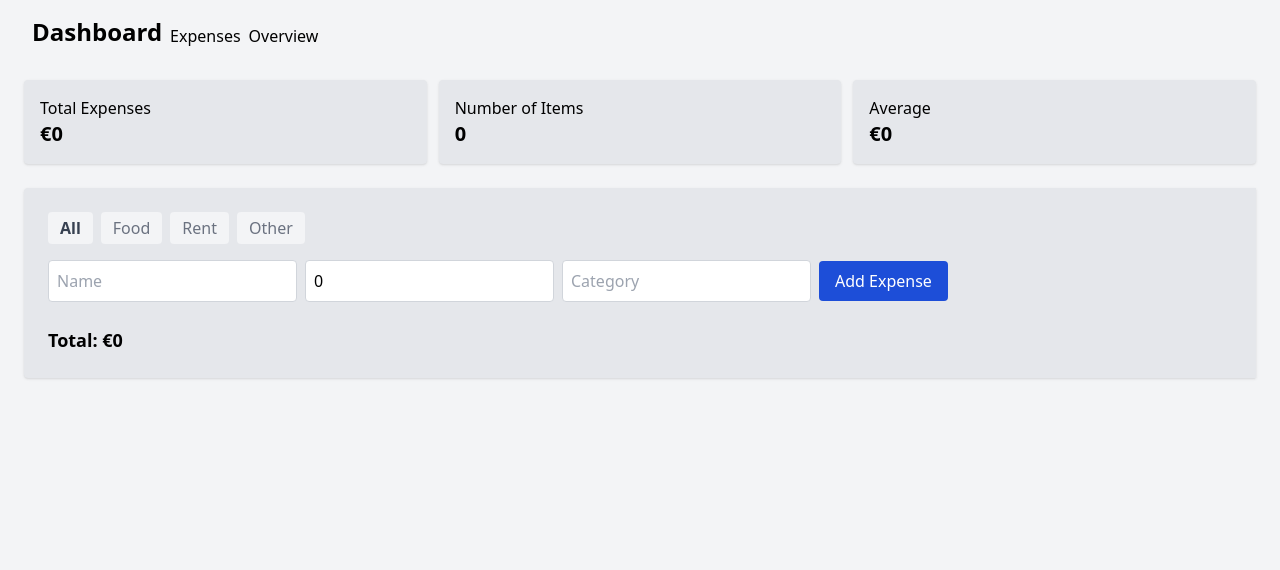
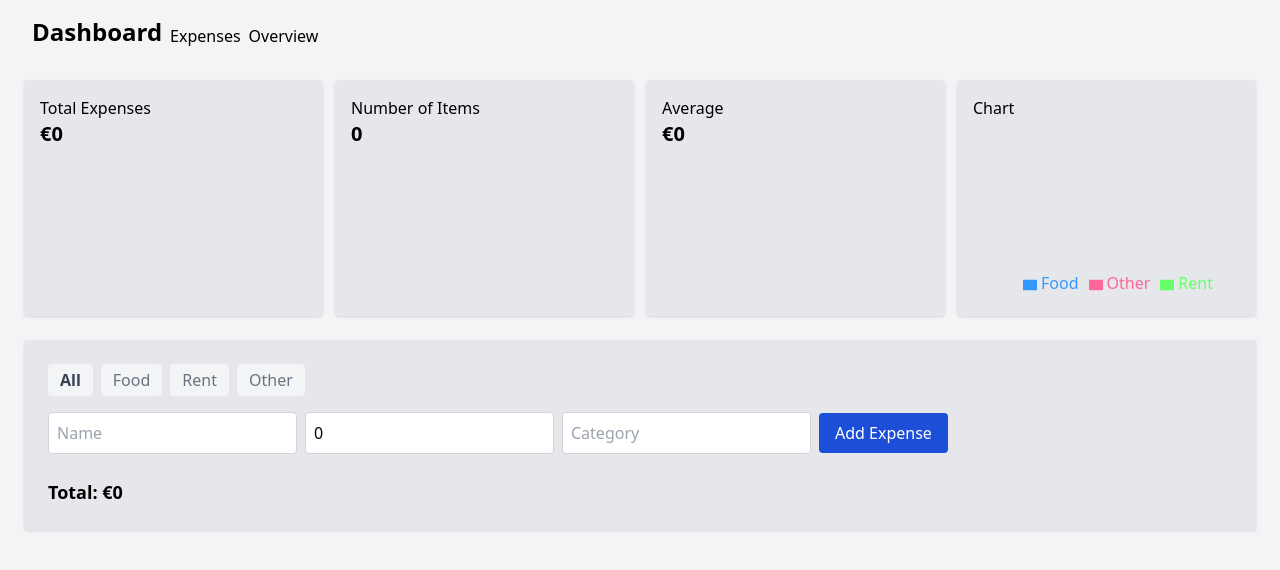
Before and after one commit to AndyTheGuardian/expense-tracker, a React (Vite) app: page / in a window 1280 px wide. Shown: the top 570 px of the page. Built offline with nearby package versions, Linux system fonts and the light colour scheme.

Commit message:
Chart implemented

```diff
--- a/package.json
+++ b/package.json
@@ -11,7 +11,8 @@
   },
   "dependencies": {
     "react": "^19.2.4",
-    "react-dom": "^19.2.4"
+    "react-dom": "^19.2.4",
+    "recharts": "^3.8.1"
   },
   "devDependencies": {
     "@eslint/js": "^9.39.4",
--- a/src/App.tsx
+++ b/src/App.tsx
@@ -1,6 +1,7 @@
 import { useEffect, useState } from "react";
 import ExpenseForm from "./components/ExpenseForm";
 import ExpenseList from "./components/ExpenseList";
+import ExpenseChart from "./components/ExpenseChart";
 
 type Expense = {
   id: number;
@@ -51,7 +52,7 @@ function App() {
       </div>
 
       {/* Main Content */}
-      <div className="grid grid-cols-3 gap-3 text-black dark:text-white mx-6">
+      <div className="grid grid-cols-4 gap-3 text-black dark:text-white mx-6">
         <div className="bg-gray-200 dark:bg-gray-900 p-4 rounded shadow">
           <p>Total Expenses</p>
           <h2 className="text-xl font-bold">€{total}</h2>
@@ -65,6 +66,10 @@ function App() {
           <h2 className="text-xl font-bold">
             €{expenses.length ? Math.round(total / expenses.length) : 0}
           </h2>
+        </div>
+        <div className="bg-gray-200 dark:bg-gray-900 p-4 rounded shadow">
+          <p>Chart</p>
+          <ExpenseChart expenses={expenses} />
         </div>
       </div>
       <div className="min-h-screen bg-gray-100 dark:bg-gray-950 p-6 text-black dark:text-white">
--- /dev/null
+++ b/src/components/ExpenseChart.tsx
@@ -0,0 +1,50 @@
+import { PieChart, Pie, Cell, Tooltip, Legend } from "recharts";
+
+type Expense = {
+  id: number;
+  name: string;
+  amount: number;
+  category: string;
+};
+
+type Props = {
+  expenses: Expense[];
+};
+
+function ExpenseChart({ expenses }: Props) {
+  const colors = ["#3399ff", "#66ff66", "#ff6699"];
+
+  const data = [
+    {
+      name: "Food",
+      value: expenses
+        .filter((e) => e.category === "Food")
+        .reduce((sum, e) => sum + e.amount, 0),
+    },
+    {
+      name: "Rent",
+      value: expenses
+        .filter((e) => e.category === "Rent")
+        .reduce((sum, e) => sum + e.amount, 0),
+    },
+    {
+      name: "Other",
+      value: expenses
+        .filter((e) => e.category === "Other")
+        .reduce((sum, e) => sum + e.amount, 0),
+    },
+  ];
+
+  return (
+    <PieChart width={300} height={180}>
+      <Pie data={data} dataKey="value" nameKey="name" outerRadius={70}>
+        {data.map((_, index) => (
+          <Cell key={index} name="name" fill={colors[index % colors.length]} />
+        ))}
+      </Pie>
+      <Legend />
+    </PieChart>
+  );
+}
+
+export default ExpenseChart;
```
Also changed, not shown: src/components/Stats.tsx (added), 1 other file (tests, documents, lock files or other folders).
